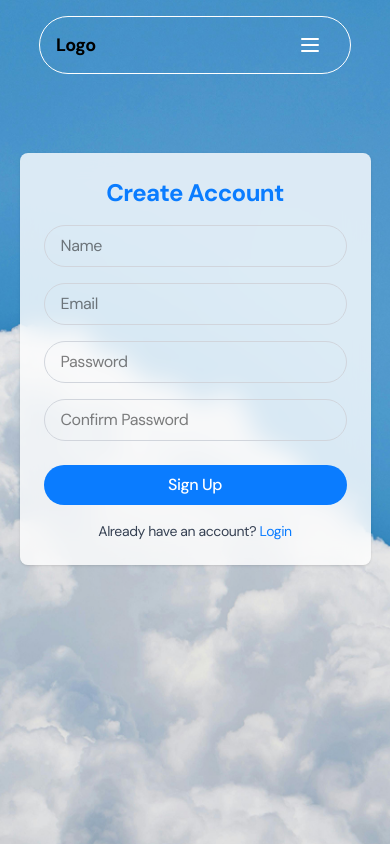
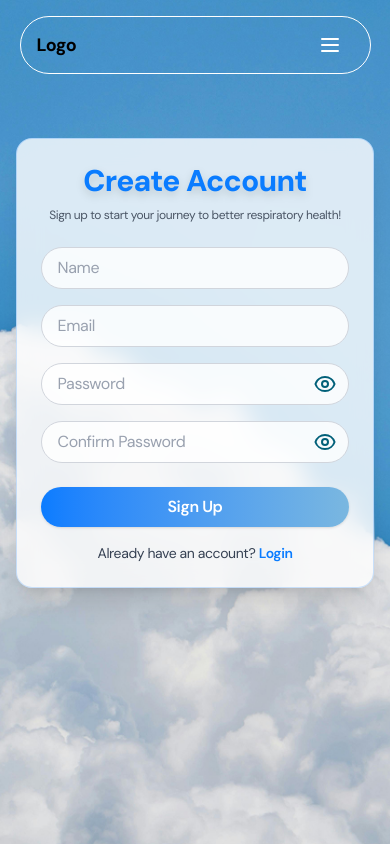
Before and after one commit to CysticFibrosis25/CysticFibrosis, a React (Vite) app in the folder client/: page /login in a window 390 px wide. Both pictures are taken after a click on the button "Sign up". Built offline with nearby package versions, Linux system fonts and the light colour scheme.

Commit message:
Enhance UI components and improve responsiveness across pages

```diff
--- a/client/src/Components/Features.jsx
+++ b/client/src/Components/Features.jsx
@@ -4,7 +4,7 @@
 const Features = () => {
   return (
     <div className="py-12">
-      <div className="max-w-6xl mx-auto px-2 sm:px-4 grid grid-cols-2 gap-2 md:grid-cols-4">
+      <div className="max-w-6xl mx-auto px-2 sm:px-4 grid grid-cols-2 gap-1 md:grid-cols-4">
         {features.map((feature, idx) => (
           <div
             key={idx}
@@ -21,7 +21,7 @@
             <img
               src={feature.imageUrl}
               alt={feature.heading}
-              className="absolute -bottom-6 -left-4 w-24 h-24 sm:w-32 sm:h-32 mb-2 object-contain"
+              className="absolute -bottom-6 -left-4 w-28 h-28 sm:w-32 sm:h-32 mb-2 object-contain"
             />
           </div>
         ))}
--- a/client/src/Components/Navbar.jsx
+++ b/client/src/Components/Navbar.jsx
@@ -11,7 +11,7 @@
       animate={{ opacity: 1, y: 0 }}
       transition={{ duration: 0.6, ease: "easeOut" }}
     >
-      <nav className="flex items-center justify-between px-4 py-2 md:w-[70vw] w-[80vw] border border-white rounded-full mx-auto">
+      <nav className="flex items-center justify-between px-4 py-2 md:w-[70vw] w-[90vw] border border-white rounded-full mx-auto">
         <motion.div
           className="text-lg font-bold"
           whileHover={{ scale: 1.05 }}
@@ -81,18 +81,18 @@
         <AnimatePresence>
           {menuOpen && (
             <motion.div
-              className="absolute right-4 mt-2 w-40 bg-white rounded shadow-lg z-50"
+              className="absolute right-4 mt-2 w-40 bg-white/50 backdrop-blur rounded-4xl shadow-lg z-20"
               initial={{ opacity: 0, scale: 0.95, y: -10 }}
               animate={{ opacity: 1, scale: 1, y: 0 }}
               exit={{ opacity: 0, scale: 0.95, y: -10 }}
               transition={{ duration: 0.2, ease: "easeOut" }}
             >
               {" "}
-              <ul className="flex flex-col py-2">
+              <ul className="flex flex-col py-4 px-2">
                 {[
                   { name: "Home", href: "/" },
+                  { name: "Dashboard", href: "/dashboard" },
                   { name: "Login/Signup", href: "/login" },
-                  { name: "Dashboard", href: "/dashboard" },
                 ].map((item, index) => (
                   <motion.li
                     key={item.name}
--- a/client/src/index.css
+++ b/client/src/index.css
@@ -27,14 +27,14 @@
   0%,
   100% {
     transform: scale(1);
-    opacity: 0.9;
+    opacity: 0.8;
   }
   50% {
-    transform: scale(1.05);
+    transform: scale(1.1);
     opacity: 1;
   }
 }
 
 .breathing-animation {
-  animation: breathe 3s ease-in-out infinite;
+  animation: breathe 3.5s ease-in-out infinite;
 }
--- a/client/src/pages/Home.jsx
+++ b/client/src/pages/Home.jsx
@@ -8,12 +8,12 @@
       <img
         src="/home/heroimage.png"
         alt="Hero"
-        className="w-full h-[1050px] object-cover"
+        className="w-full h-[160vh] md:h-[150vh] object-cover"
       />
       <div className="absolute top-0 left-0 w-full z-10">
         <Navbar />
         <motion.div
-          className="flex flex-col items-center justify-center h-[50vh] md:h-[60vh] lg:h-[60vh] text-white mt-8 md:mt-12 font-dm-sans tracking-tight"
+          className="flex flex-col items-center justify-center h-[65vh] md:h-[60vh] lg:h-[70vh] text-white mt-8 md:mt-12 font-dm-sans tracking-tight"
           initial={{ opacity: 0, y: 20 }}
           animate={{ opacity: 1, y: 0 }}
           transition={{ duration: 1, ease: "easeOut" }}
--- a/client/src/pages/LoginSignup.jsx
+++ b/client/src/pages/LoginSignup.jsx
@@ -3,6 +3,8 @@
 
 const LoginSignup = () => {
   const [isLogin, setIsLogin] = useState(true);
+  const [showPassword, setShowPassword] = useState(false);
+  const [showConfirmPassword, setShowConfirmPassword] = useState(false);
 
   return (
     <div className="min-h-screen relative font-dm-sans tracking-tight">
@@ -14,38 +16,139 @@
       <div className="absolute top-0 left-0 w-full z-10">
         <Navbar />
         <div className="flex flex-col items-center justify-center min-h-[60vh] pt-16">
-          <div className="bg-white/80 backdrop-blur-md rounded-lg shadow-sm p-6 sm:p-10 w-[90vw] max-w-md flex flex-col items-center">
-            <h2 className="text-2xl sm:text-3xl font-bold mb-4 text-[#0A7CFF] tracking-tight">
+          <div className="bg-white/80 backdrop-blur-md rounded-2xl shadow-xl p-6 sm:p-10 w-[92vw] max-w-md flex flex-col items-center border border-[#0A7CFF]/20">
+            <h2 className="text-3xl sm:text-4xl font-extrabold mb-2 text-[#0A7CFF] tracking-tight drop-shadow-lg">
               {isLogin ? "Welcome Back" : "Create Account"}
             </h2>
+            <p className="text-gray-600 text-xs sm:text-sm mb-6 text-center max-w-xs">
+              {isLogin
+                ? "Login to access your dashboard and personalized insights."
+                : "Sign up to start your journey to better respiratory health!"}
+            </p>
             <form className="w-full flex flex-col gap-4">
               {!isLogin && (
                 <input
                   type="text"
                   placeholder="Name"
-                  className="px-4 py-2 rounded-full border border-gray-300 focus:outline-none focus:ring-2 focus:ring-[#0A7CFF]"
+                  className="px-4 py-2 rounded-full border border-gray-300 focus:outline-none focus:ring-2 focus:ring-[#0A7CFF] bg-white/80 placeholder-gray-400"
                 />
               )}
               <input
                 type="email"
                 placeholder="Email"
-                className="px-4 py-2 rounded-full border border-gray-300 focus:outline-none focus:ring-2 focus:ring-[#0A7CFF]"
+                className="px-4 py-2 rounded-full border border-gray-300 focus:outline-none focus:ring-2 focus:ring-[#0A7CFF] bg-white/80 placeholder-gray-400"
               />
+              <div className="relative">
                 <input
-                type="password"
+                  type={showPassword ? "text" : "password"}
                   placeholder="Password"
-                className="px-4 py-2 rounded-full border border-gray-300 focus:outline-none focus:ring-2 focus:ring-[#0A7CFF]"
+                  className="px-4 py-2 rounded-full border border-gray-300 focus:outline-none focus:ring-2 focus:ring-[#0A7CFF] bg-white/80 placeholder-gray-400 w-full pr-10"
                 />
+                <button
+                  type="button"
+                  className="absolute right-3 top-1/2 -translate-y-1/2 text-gray-500"
+                  tabIndex={-1}
+                  onClick={() => setShowPassword((v) => !v)}
+                  aria-label={showPassword ? "Hide password" : "Show password"}
+                >
+                  {showPassword ? (
+                    <svg
+                      xmlns="http://www.w3.org/2000/svg"
+                      className="h-6 w-6 text-cyan-700 "
+                      fill="none"
+                      viewBox="0 0 24 24"
+                      stroke="currentColor"
+                    >
+                      <path
+                        strokeLinecap="round"
+                        strokeLinejoin="round"
+                        strokeWidth={2}
+                        d="M13.875 18.825A10.05 10.05 0 0112 19c-4.478 0-8.268-2.943-9.543-7a9.97 9.97 0 011.563-3.029m5.858.908a3 3 0 114.243 4.243M9.878 9.878l4.242 4.242M9.88 9.88l-3.29-3.29m7.532 7.532l3.29 3.29M3 3l3.59 3.59m0 0A9.953 9.953 0 0112 5c4.478 0 8.268 2.943 9.543 7a10.025 10.025 0 01-4.132 5.411m0 0L21 21"
+                      />
+                    </svg>
+                  ) : (
+                    <svg
+                      xmlns="http://www.w3.org/2000/svg"
+                      className="h-6 w-6 text-cyan-800 "
+                      fill="none"
+                      viewBox="0 0 24 24"
+                      stroke="currentColor"
+                    >
+                      <path
+                        strokeLinecap="round"
+                        strokeLinejoin="round"
+                        strokeWidth={2}
+                        d="M15 12a3 3 0 11-6 0 3 3 0 016 0z"
+                      />
+                      <path
+                        strokeLinecap="round"
+                        strokeLinejoin="round"
+                        strokeWidth={2}
+                        d="M2.458 12C3.732 7.943 7.523 5 12 5c4.478 0 8.268 2.943 9.542 7-1.274 4.057-5.064 7-9.542 7-4.477 0-8.268-2.943-9.542-7z"
+                      />
+                    </svg>
+                  )}
+                </button>
+              </div>
               {!isLogin && (
+                <div className="relative">
                   <input
-                  type="password"
+                    type={showConfirmPassword ? "text" : "password"}
                     placeholder="Confirm Password"
-                  className="px-4 py-2 rounded-full border border-gray-300 focus:outline-none focus:ring-2 focus:ring-[#0A7CFF]"
+                    className="px-4 py-2 rounded-full border border-gray-300 focus:outline-none focus:ring-2 focus:ring-[#0A7CFF] bg-white/80 placeholder-gray-400 w-full pr-10"
                   />
+                  <button
+                    type="button"
+                    className="absolute right-3 top-1/2 -translate-y-1/2 text-gray-500"
+                    tabIndex={-1}
+                    onClick={() => setShowConfirmPassword((v) => !v)}
+                    aria-label={
+                      showConfirmPassword ? "Hide password" : "Show password"
+                    }
+                  >
+                    {showConfirmPassword ? (
+                      <svg
+                        xmlns="http://www.w3.org/2000/svg"
+                        className="h-6 w-6 text-cyan-700 "
+                        fill="none"
+                        viewBox="0 0 24 24"
+                        stroke="currentColor"
+                      >
+                        <path
+                          strokeLinecap="round"
+                          strokeLinejoin="round"
+                          strokeWidth={2}
+                          d="M13.875 18.825A10.05 10.05 0 0112 19c-4.478 0-8.268-2.943-9.543-7a9.97 9.97 0 011.563-3.029m5.858.908a3 3 0 114.243 4.243M9.878 9.878l4.242 4.242M9.88 9.88l-3.29-3.29m7.532 7.532l3.29 3.29M3 3l3.59 3.59m0 0A9.953 9.953 0 0112 5c4.478 0 8.268 2.943 9.543 7a10.025 10.025 0 01-4.132 5.411m0 0L21 21"
+                        />
+                      </svg>
+                    ) : (
+                      <svg
+                        xmlns="http://www.w3.org/2000/svg"
+                        className="h-6 w-6 text-cyan-800 "
+                        fill="none"
+                        viewBox="0 0 24 24"
+                        stroke="currentColor"
+                      >
+                        <path
+                          strokeLinecap="round"
+                          strokeLinejoin="round"
+                          strokeWidth={2}
+                          d="M15 12a3 3 0 11-6 0 3 3 0 016 0z"
+                        />
+                        <path
+                          strokeLinecap="round"
+                          strokeLinejoin="round"
+                          strokeWidth={2}
+                          d="M2.458 12C3.732 7.943 7.523 5 12 5c4.478 0 8.268 2.943 9.542 7-1.274 4.057-5.064 7-9.542 7-4.477 0-8.268-2.943-9.542-7z"
+                        />
+                      </svg>
+                    )}
+                  </button>
+                </div>
               )}
               <button
                 type="submit"
-                className="bg-[#0A7CFF] text-white font-medium py-2 rounded-full mt-2 hover:bg-[#095ec2] transition"
+                className="bg-gradient-to-r from-[#0A7CFF] to-[#7AB7E0] text-white font-semibold py-2 rounded-full mt-2 shadow hover:from-[#095ec2] hover:to-[#5fa6d6] transition-all duration-200"
               >
                 {isLogin ? "Login" : "Sign Up"}
               </button>
@@ -55,7 +158,7 @@
                 <>
                   Don't have an account?{" "}
                   <button
-                    className="text-[#0A7CFF] hover:underline focus:outline-none"
+                    className="text-[#0A7CFF] hover:underline focus:outline-none font-semibold"
                     onClick={() => setIsLogin(false)}
                   >
                     Sign up
@@ -65,7 +168,7 @@
                 <>
                   Already have an account?{" "}
                   <button
-                    className="text-[#0A7CFF] hover:underline focus:outline-none"
+                    className="text-[#0A7CFF] hover:underline focus:outline-none font-semibold"
                     onClick={() => setIsLogin(true)}
                   >
                     Login
```
Lines whose indentation alone changed are shown as unchanged.
